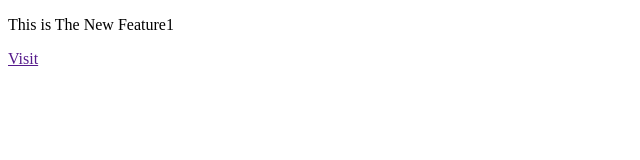
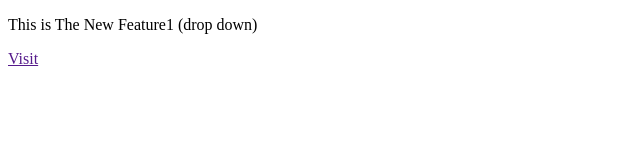
Before and after one commit to Omg0852/Demo, a plain HTML site: page index.html in a window 1280 px wide. Shown: the whole page, without its empty margins (0-640 px from the left). Drawn offline with Linux system fonts and the light colour scheme.

Commit message:
added  Drop

```diff
--- a/index.html
+++ b/index.html
@@ -6,7 +6,7 @@
     <title>Document</title>
 </head>
 <body>
-    <p>This is The New Feature1 </p>
+    <p>This is The New Feature1 (drop down)</p>
     <a href=""> Visit</a>
 </body>
 </html>
```
